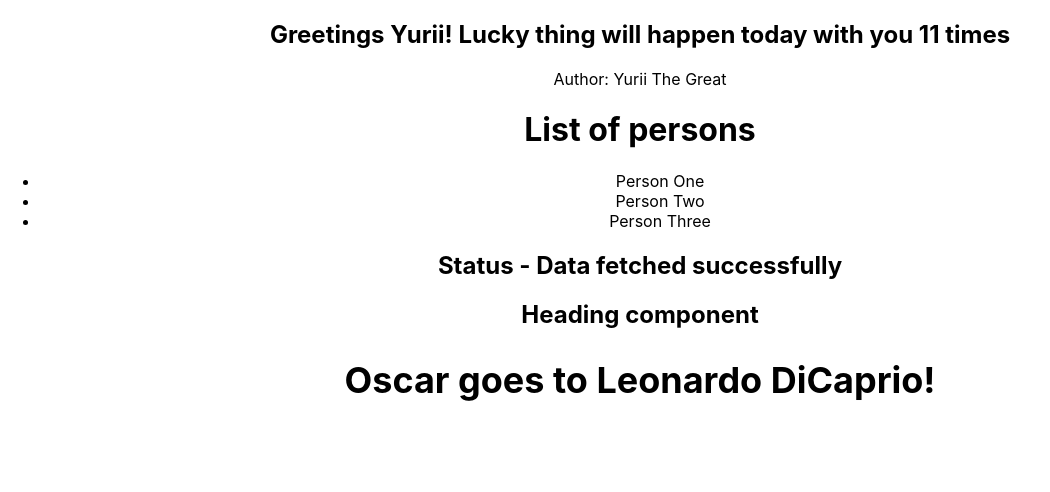
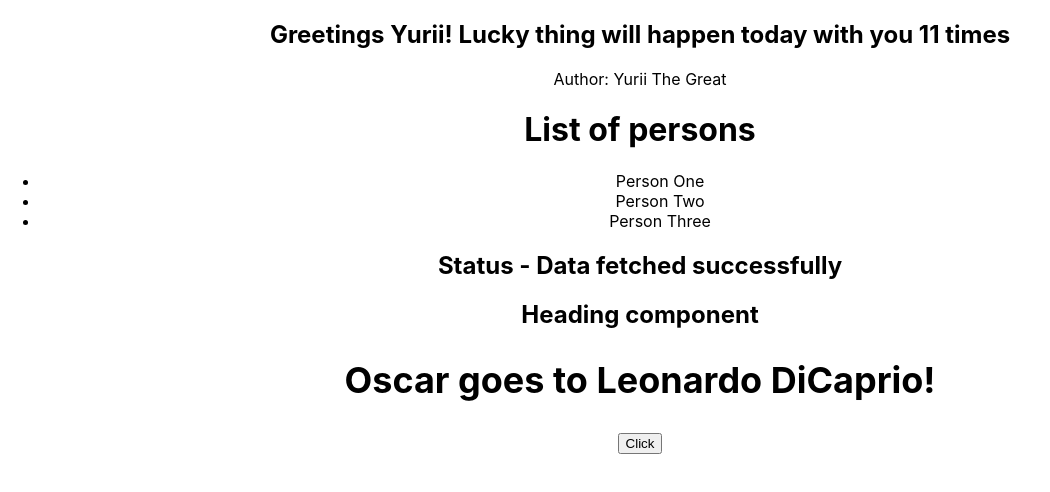
Before and after one commit to Skoblik/react-ts-tutorial, a React (Create React App) app: page / in a window 1280 px wide. Shown: the top 492 px of the page, without its empty margins (0-1050 px from the left). Built offline with nearby package versions, Linux system fonts and the light colour scheme.

Commit message:
added button component

```diff
--- a/src/App.tsx
+++ b/src/App.tsx
@@ -1,4 +1,5 @@
 import "./App.css";
+import { Button } from "./components/button/Button";
 import { Greet } from "./components/greet/Greet";
 import { Heading } from "./components/heading/Heading";
 import { Oscar } from "./components/oscar/Oscar";
@@ -18,6 +19,11 @@
       <Oscar>
         <Heading>Oscar goes to Leonardo DiCaprio!</Heading>
       </Oscar>
+      <Button
+        handleClick={(event, id) => {
+          console.log("Button clicked", event, id);
+        }}
+      />
     </div>
   );
 }
--- /dev/null
+++ b/src/components/button/Button.tsx
@@ -0,0 +1,7 @@
+import { ButtonProps } from "./Button.types";
+
+export const Button = (props: ButtonProps) => {
+  return (
+    <button onClick={(event) => props.handleClick(event, 1)}>Click</button>
+  );
+};
--- /dev/null
+++ b/src/components/button/Button.types.ts
@@ -0,0 +1,5 @@
+import React from "react";
+
+export type ButtonProps = {
+handleClick: (event: React.MouseEvent<HTMLButtonElement>, id: number) => void;
+}
```
